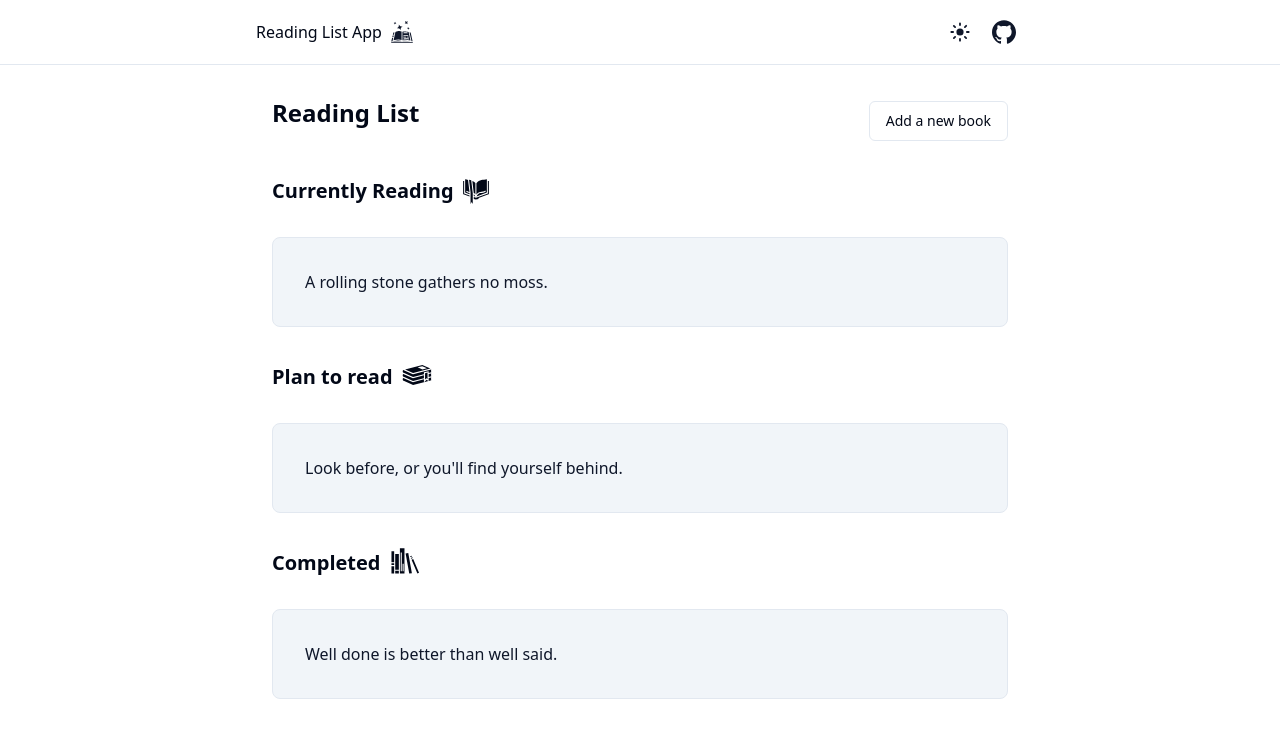
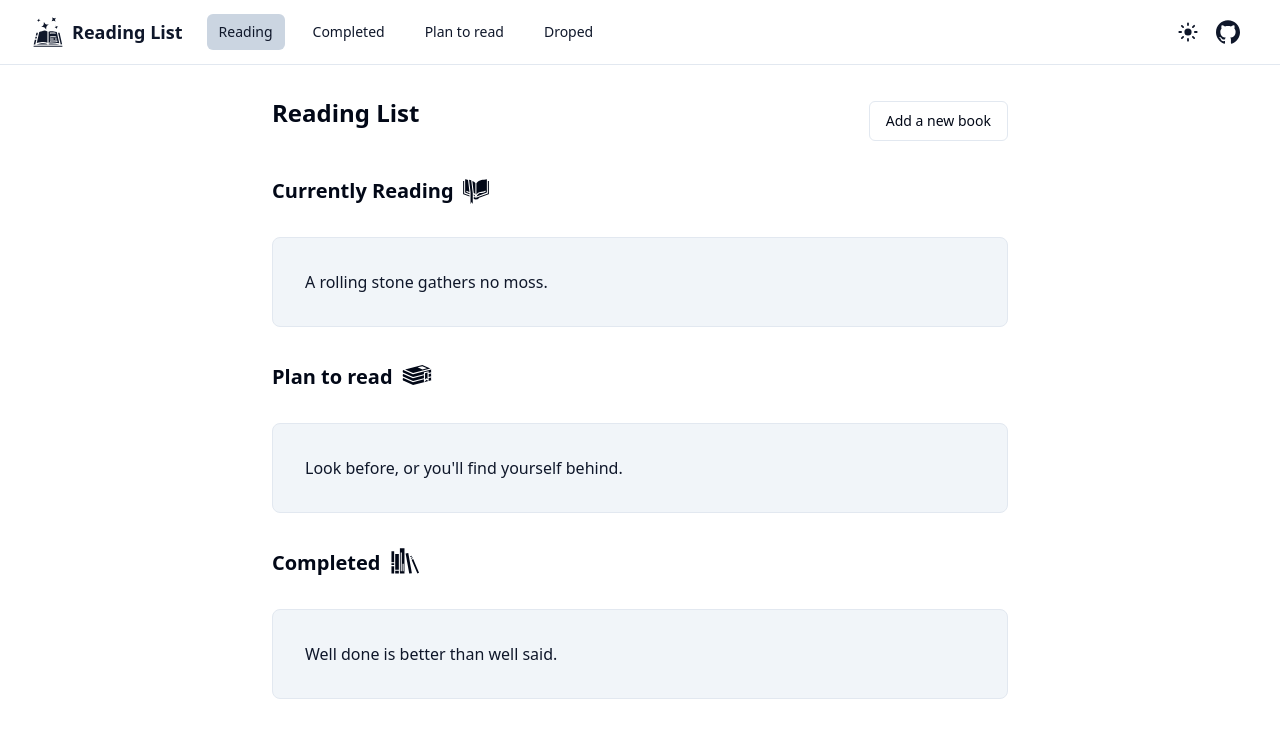
Before and after one commit to dawid-walkiewicz/book-tracker-local, a React (Vite) app: page / in a window 1280 px wide. Shown: the top 738 px of the page. Built offline with nearby package versions, Linux system fonts and the light colour scheme.

Commit message:
improved navbar with links

```diff
--- a/package.json
+++ b/package.json
@@ -10,6 +10,7 @@
     "preview": "vite preview"
   },
   "dependencies": {
+    "@headlessui/react": "^2.1.5",
     "@radix-ui/react-dialog": "^1.1.1",
     "@radix-ui/react-slot": "^1.1.0",
     "@radix-ui/react-tooltip": "^1.1.2",
@@ -40,7 +41,7 @@
     "eslint-plugin-react-refresh": "^0.4.9",
     "eslint-plugin-tailwindcss": "^3.17.4",
     "globals": "^15.9.0",
-    "postcss": "^8.4.44",
+    "postcss": "^8.4.45",
     "prettier": "^3.3.3",
     "prettier-plugin-tailwindcss": "^0.6.6",
     "tailwindcss": "^3.4.10",
--- a/src/components/BookItem.tsx
+++ b/src/components/BookItem.tsx
@@ -2,7 +2,6 @@
 
 import {
   Card,
-  CardContent,
   CardDescription,
   CardFooter,
   CardHeader,
@@ -43,21 +42,16 @@
     >
       <CardHeader>
         <CardTitle>{book.title}</CardTitle>
-        <CardDescription>{book.author_name}</CardDescription>
+        <CardDescription>{book.author_name.join(", ")}</CardDescription>
       </CardHeader>
       <CardFooter className="flex justify-between">
         <Tooltip>
           <TooltipTrigger asChild>
-            {/* <Button variant="destructive" onClick={() => removeBook(book)}>
-              Remove
-            </Button> */}
             <Button
-              className="sm:bg-destructive"
-              variant="outline"
+              variant="destructive"
               onClick={() => removeBook(book)}
             >
               <span className="hidden sm:inline">Remove</span>
-              {/* Widoczny na większych ekranach */}
               <span className="inline sm:hidden">
                 <RiDeleteBin2Fill className="size-4" aria-hidden="true" />
               </span>
--- a/src/components/BookSearch.tsx
+++ b/src/components/BookSearch.tsx
@@ -127,7 +127,7 @@
             {results.map((book, index) => (
               <TableRow key={index}>
                 <TableCell>{book.title}</TableCell>
-                <TableCell>{book.author_name}</TableCell>
+                <TableCell>{book.author_name.join(", ")}</TableCell>
                 <TableCell className="hidden sm:table-cell">
                   {book.first_publish_year}
                 </TableCell>
--- a/src/components/Navbar.tsx
+++ b/src/components/Navbar.tsx
@@ -1,42 +1,25 @@
+import {
+  Disclosure,
+  DisclosureButton,
+  DisclosurePanel,
+} from "@headlessui/react"
+import { IoReorderThreeOutline } from "react-icons/io5"
+import { HiXMark } from "react-icons/hi2"
+import { GiSpellBook } from "react-icons/gi"
+import { SiGithub } from "react-icons/si"
+import { HiMiniMoon, HiMiniSun } from "react-icons/hi2"
+
 import { useTheme } from "@/hooks/useTheme"
-import { HiMiniMoon, HiMiniSun } from "react-icons/hi2"
-import { SiGithub } from "react-icons/si"
-import { GiSpellBook } from "react-icons/gi"
 
-// Navbar component used to house app-wide navigation and settings
-export function Navbar() {
-  return (
-    <header className="sticky top-0 z-10 w-full border-b bg-background">
-      <div className="flex h-16 items-center px-4 sm:px-8 lg:px-44">
-        <div className="mx-auto w-full max-w-3xl space-y-20">
-          <div className="flex justify-between">
-            <div className="flex flex-1 items-center justify-start">
-            Reading List App
+const navigation = [
+  { name: "Reading", href: "#", current: true },
+  { name: "Completed", href: "#", current: false },
+  { name: "Plan to read", href: "#", current: false },
+  { name: "Droped", href: "#", current: false },
+]
 
-              <a
-                className="size-10 p-2 text-primary"
-                href="/"
-              >
-                <GiSpellBook className="size-full" />
-              </a>
-            </div>
-            <div className="flex flex-1 items-center justify-end">
-              <nav className="flex items-center space-x-1">
-                <ThemeToggle />
-                <a
-                  href="https://www.github.com/Ninja00Shadow"
-                  target="_blank"
-                  className="size-10 p-2 text-primary hover:text-[#4078c0] dark:hover:text-[#4078c0]"
-                >
-                  <SiGithub className="h-full w-full" />
-                </a>
-              </nav>
-            </div>
-          </div>
-        </div>
-      </div>
-    </header>
-  )
+function classNames(...classes: (string | boolean | undefined)[]) {
+  return classes.filter(Boolean).join(" ")
 }
 
 function ThemeToggle() {
@@ -55,3 +38,94 @@
     </button>
   )
 }
+
+export const Navbar = () => {
+  return (
+    <Disclosure as="nav" className="border-b bg-background">
+      <div className="mx-auto max-w-7xl px-2 sm:px-6 lg:px-8">
+        <div className="relative flex h-16 items-center justify-between">
+          <div className="absolute inset-y-0 left-0 flex items-center sm:hidden">
+            {/* Mobile menu button*/}
+            <DisclosureButton className="group relative inline-flex items-center justify-center rounded-md p-2 text-primary hover:bg-gray-200 focus:outline-none focus:ring-2 focus:ring-inset focus:ring-white">
+              <span className="absolute -inset-0.5" />
+              <span className="sr-only">Open main menu</span>
+              <IoReorderThreeOutline className="block size-7 group-data-[open]:hidden" />
+              <HiXMark className="hidden size-6 group-data-[open]:block" />
+            </DisclosureButton>
+          </div>
+
+          {/* Desktop navigation (flex with logo, app name and links) */}
+          <div className="flex flex-1 items-center justify-center sm:items-stretch sm:justify-start">
+            {/* Leftmost, logo and app title */}
+            <div className="flex flex-shrink-0 items-center">
+              <a href="/">
+                <GiSpellBook className="size-8 text-primary" />
+              </a>
+              <a href="/">
+                <h1 className="ml-2 text-lg font-bold text-primary">
+                  Reading List
+                </h1>
+              </a>
+            </div>
+
+            {/* Navigation links */}
+            <div className="hidden sm:ml-6 sm:block">
+              <div className="flex space-x-4">
+                {navigation.map((item) => (
+                  <a
+                    key={item.name}
+                    href={item.href}
+                    aria-current={item.current ? "page" : undefined}
+                    className={classNames(
+                      item.current
+                        ? "bg-slate-300 text-primary dark:bg-slate-800"
+                        : "text-primary hover:bg-slate-300 dark:hover:bg-slate-800",
+                      "rounded-md px-3 py-2 text-sm font-medium",
+                    )}
+                  >
+                    {item.name}
+                  </a>
+                ))}
+              </div>
+            </div>
+          </div>
+
+          {/* Rightmost, theme toggle and GitHub link */}
+          <div className="absolute inset-y-0 right-0 flex items-center pr-2 sm:static sm:inset-auto sm:ml-6 sm:pr-0">
+            <ThemeToggle />
+
+            <a
+              href="https://www.github.com/Ninja00Shadow"
+              target="_blank"
+              className="size-10 p-2 text-primary hover:text-[#4078c0] dark:hover:text-[#4078c0]"
+            >
+              <SiGithub className="h-full w-full" />
+            </a>
+          </div>
+        </div>
+      </div>
+
+      {/* Mobile navigation (pannel opened by button) */}
+      <DisclosurePanel className="sm:hidden">
+        <div className="space-y-1 px-2 pb-3 pt-2">
+          {navigation.map((item) => (
+            <DisclosureButton
+              key={item.name}
+              as="a"
+              href={item.href}
+              aria-current={item.current ? "page" : undefined}
+              className={classNames(
+                item.current
+                  ? "bg-gray-400 text-primary"
+                  : "text-primary hover:bg-gray-400 dark:hover:bg-gray-200",
+                "block rounded-md px-3 py-2 text-base font-medium",
+              )}
+            >
+              {item.name}
+            </DisclosureButton>
+          ))}
+        </div>
+      </DisclosurePanel>
+    </Disclosure>
+  )
+}
--- /dev/null
+++ b/src/components/Pages/CompletedPage.tsx
@@ -0,0 +1,5 @@
+export const CompletedPage = () => {
+  return (
+    <div>CompletedPage</div>
+  )
+}
--- /dev/null
+++ b/src/components/Pages/DroppedPage.tsx
@@ -0,0 +1,5 @@
+export const DroppedPage = () => {
+  return (
+    <div>DroppedPage</div>
+  )
+}
--- /dev/null
+++ b/src/components/Pages/PlanToReadPage.tsx
@@ -0,0 +1,5 @@
+export const PlanToReadPage = () => {
+  return (
+    <div>PlanToReadPage</div>
+  )
+}
--- /dev/null
+++ b/src/components/Pages/ReadingPage.tsx
@@ -0,0 +1,5 @@
+export const ReadingPage = () => {
+  return (
+    <div>ReadingPage</div>
+  )
+}
```
Also changed, not shown: 1 other file (tests, documents, lock files or other folders).
